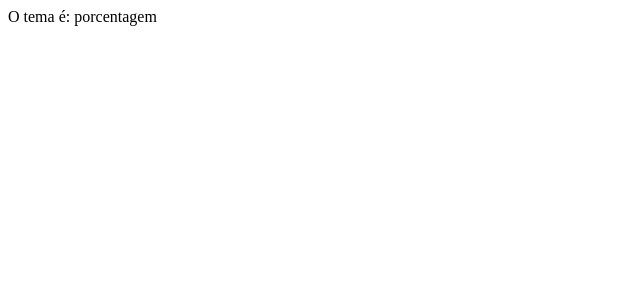
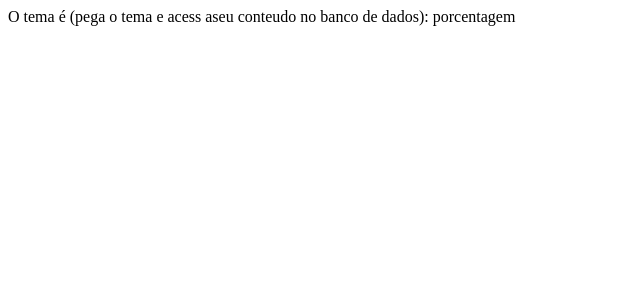
Before and after one commit to pedrodantas6/trimin, a Next.js app: page /temas/porcentagem in a window 1280 px wide. Shown: the top 300 px of the page, without its empty margins (0-640 px from the left). Built offline with nearby package versions, Linux system fonts and the light colour scheme.

Commit message:
fallback: false e switch para temas

```diff
--- a/pages/temas/[tema].js
+++ b/pages/temas/[tema].js
@@ -9,7 +9,7 @@ export async function getStaticPaths() {
                 tema: "raiz"
             }
         }],
-        fallback: 'blocking'
+        fallback: false
     }
 }
 
@@ -24,7 +24,12 @@ export async function getStaticProps(context) {
 }
 
 function Temas(props) {
-    return <div>O tema é: {props.tema}</div>
+    switch (props.tema){
+        case "porcentagem":
+            return <div>O tema é (pega o tema e acess aseu conteudo no banco de dados): {props.tema}</div>
+        case "raiz":
+            return <div>Raiz papito {props.tema}</div>
+    }
 }
 
 export default Temas;
```
